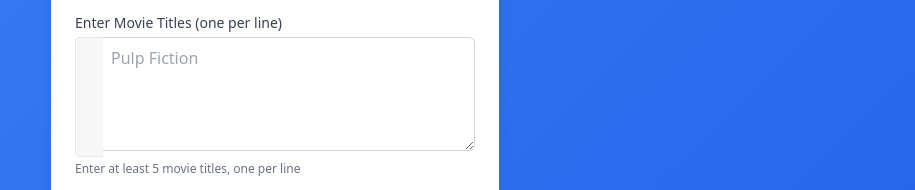
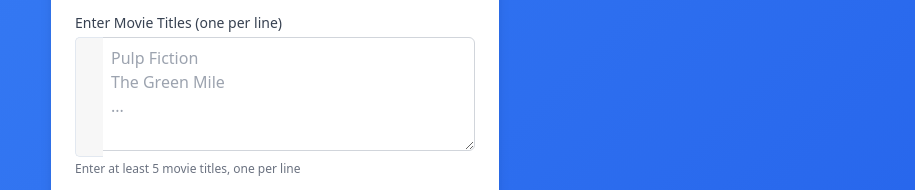
Before and after one commit to sirlegrau/moviepicker, a React app: page public/index.html in a window 1280 px wide. Shown: the part 340-530 px from the top of the page, without its empty margins (365-1280 px from the left). Built offline with nearby package versions, Linux system fonts and the light colour scheme; files whose address does not match are found by name.

Commit message:
placeholders

```diff
--- a/public/index.html
+++ b/public/index.html
@@ -52,7 +52,7 @@
                 <label for="custom-movies" class="block text-sm font-medium text-gray-700 mb-1">Enter Movie Titles (one per line)</label>
                 <div class="line-numbers-container">
                     <div id="line-numbers" class="line-numbers"></div>
-                    <textarea id="custom-movies" rows="4" class="w-full px-3 py-2 border border-gray-300 rounded-md numbered-textarea" placeholder="Pulp Fiction"></textarea>
+                    <textarea id="custom-movies" rows="4" class="w-full px-3 py-2 border border-gray-300 rounded-md numbered-textarea" placeholder="Pulp Fiction&#10;The Green Mile&#10;..."></textarea>
                 </div>
                 <p class="text-xs text-gray-500 mt-1">Enter at least 5 movie titles, one per line</p>
             </div>
```
